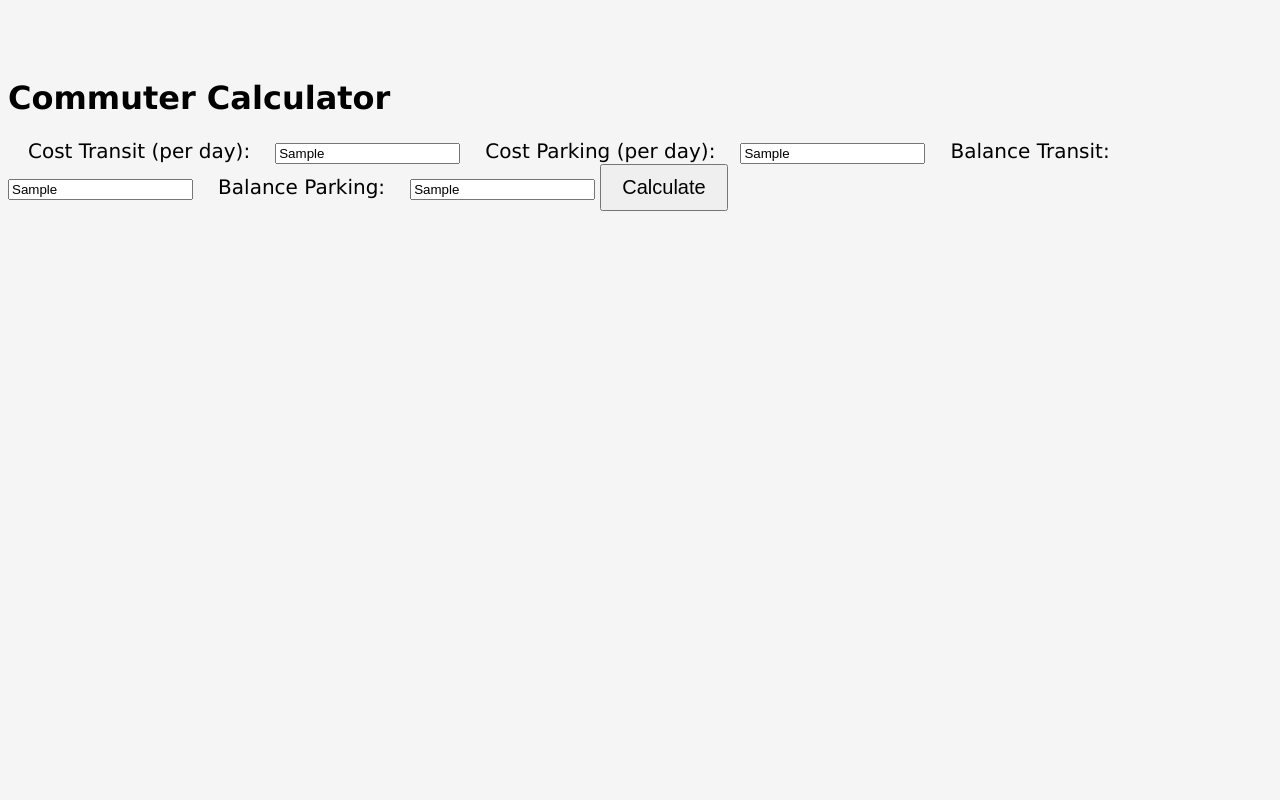
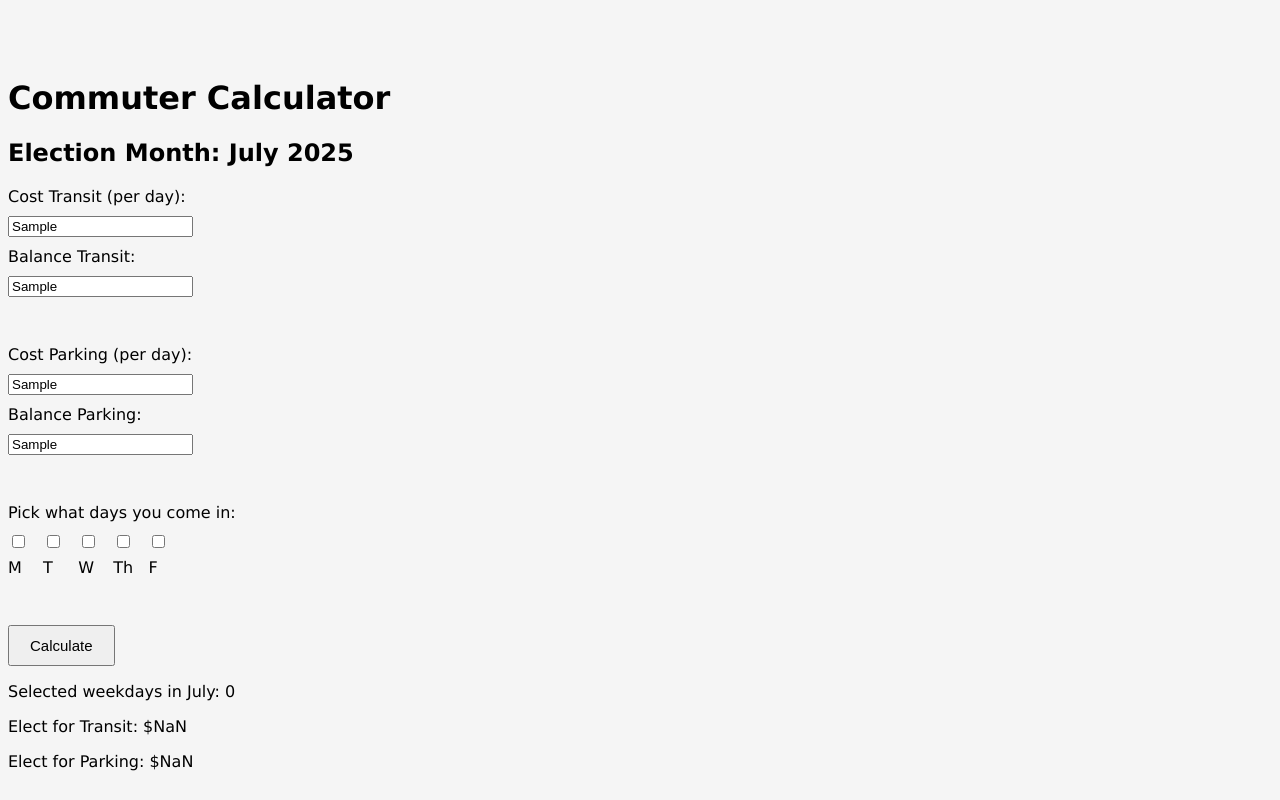
Before and after one commit to saraaly01/saraaly.github.io, a plain HTML site: page index.html in a window 1280 px wide. Both pictures are taken after typing "Sample", "Sample", "Sample", "Sample" into the empty fields and a click on the button "Calculate". Drawn offline with Linux system fonts and the light colour scheme.

Commit message:
inital start 2

```diff
--- a/index.html
+++ b/index.html
@@ -5,18 +5,35 @@
   <title>Commuter Benefits</title>
   <link rel="stylesheet" href="style.css">
 </head>
-<body>
+<body onload="showElectionMonth()">
+
 <h1>Commuter Calculator</h1>
+<h2 id="monthTitle"></h2>
 <label for="costT">Cost Transit (per day):</label>
-<input type="text" id="const input = document.getElementById("myInput").value;" name="costT">
+<input type="text" id="costT" name="costT">
+<label for="balanaceT">Balance Transit:</label>
+<input type="text" id="balanaceT" name="balanaceT">
+<br></br>
 <label for="costP">Cost Parking (per day):</label>
 <input type="text" id="costP" name="costP">
-<label for="balanaceT">Balance Transit:</label>
-<input type="text" id="balanaceT" name="balanaceT">
 <label for="balanaceP">Balance Parking:</label>
 <input type="text" id="balanaceP" name="balanaceP">
+<br></br>
+<label for="daysEntered">Pick what days you come in:</label>
+<div class="weekday-group">
+    <label><input type="checkbox" name="days" value="1"> M</label>
+    <label><input type="checkbox" name="days" value="2"> T</label>
+    <label><input type="checkbox" name="days" value="3"> W</label>
+    <label><input type="checkbox" name="days" value="4"> Th</label>
+    <label><input type="checkbox" name="days" value="5"> F</label>
+  </div>
+  <br></br>
 <button onclick="calculate()">Calculate</button>
+
+
 <p id="output"></p>
+<p id="output2"></p>
+<p id="output3"></p>
 <script src="script.js"></script>
 </body>
 </html>
--- a/script.js
+++ b/script.js
@@ -1,7 +1,71 @@
+function calculate() {
+    const transit = parseFloat(document.getElementById("costT").value);
+    const parking = parseFloat(document.getElementById("costP").value);
+    const transitBalance = parseFloat(document.getElementById("balanaceT").value);
+    const parkingBalance = parseFloat(document.getElementById("balanaceP").value);
 
+    const selectedDays = getSelectedWeekdays();
 
+    const today = new Date();
+    const currentYear = today.getFullYear();
+    const currentMonth = today.getMonth();
 
-function calculate() {
-const input = document.getElementById("costT").value;
-document.getElementById("output").textContent = "You typed: " + input;
-}
+    const remainingDays = countWeekdaysInMonth(currentYear, currentMonth, selectedDays, today.getDate() + 1);
+
+    const { year: targetYear, month: targetMonth } = getTargetMonthAndYear();
+    const nextMonthDays = countWeekdaysInMonth(targetYear, targetMonth, selectedDays);
+
+    // Transit
+    const transitThisMonthCost = remainingDays * transit;
+    const transitLeftover = transitBalance - Math.min(0,transitThisMonthCost);
+    const transitNextMonthCost = nextMonthDays * transit;
+    const transitElect = Math.max(0, transitNextMonthCost - transitLeftover);
+
+    // Parking
+    const parkingThisMonthCost = remainingDays * parking;
+    const parkingLeftover = parkingBalance -  Math.min(0,parkingThisMonthCost);
+    const parkingNextMonthCost = nextMonthDays * parking;
+    const parkingElect = Math.max(0, parkingNextMonthCost - parkingLeftover);
+
+    const monthName = new Date(targetYear, targetMonth).toLocaleString('default', { month: 'long' });
+
+    document.getElementById("output").textContent = `Selected weekdays in ${monthName}: ${nextMonthDays}`;
+    document.getElementById("output2").textContent = "Elect for Transit: $" + transitElect.toFixed(2);
+    document.getElementById("output3").textContent = "Elect for Parking: $" + parkingElect.toFixed(2);
+  }
+  function showElectionMonth() {
+    const { year, month } = getTargetMonthAndYear();
+    const monthName = new Date(year, month).toLocaleString('default', { month: 'long' });
+    document.getElementById("monthTitle").textContent = `Election Month: ${monthName} ${year}`;
+  }
+  function getTargetMonthAndYear() {
+    const today = new Date();
+    let targetMonth = today.getMonth() + 1; // default to next month
+    let year = today.getFullYear();
+
+    if (today.getDate() >= 11) {
+      targetMonth += 1; // go two months ahead
+    }
+
+    if (targetMonth > 11) {
+      targetMonth = targetMonth % 12;
+      year += 1;
+    }
+
+    return { year, month: targetMonth };
+  }
+
+  function getSelectedWeekdays() {
+    return Array.from(document.querySelectorAll('input[name="days"]:checked'))
+      .map(cb => parseInt(cb.value));
+  }
+
+  function countWeekdaysInMonth(year, month, selectedDays, startDay = 1) {
+    let count = 0;
+    for (let day = startDay; day <= 31; day++) {
+      const date = new Date(year, month, day);
+      if (date.getMonth() !== month) break;
+      if (selectedDays.includes(date.getDay())) count++;
+    }
+    return count;
+  }
--- a/style.css
+++ b/style.css
@@ -6,12 +6,18 @@ body {
 }
 
 button {
+text-align: left;
   padding: 10px 20px;
-  font-size: 20px;
+  font-size: 15px;
 }
 
-label {
+label, input {
+    display: block;
     text-align: left;
-    padding: 10px 20px;
-    font-size: 20px;
+    margin-bottom: 10px;
   }
+
+.weekday-group label {
+    display: inline-block;
+    margin-right: 10px;
+  }
```
